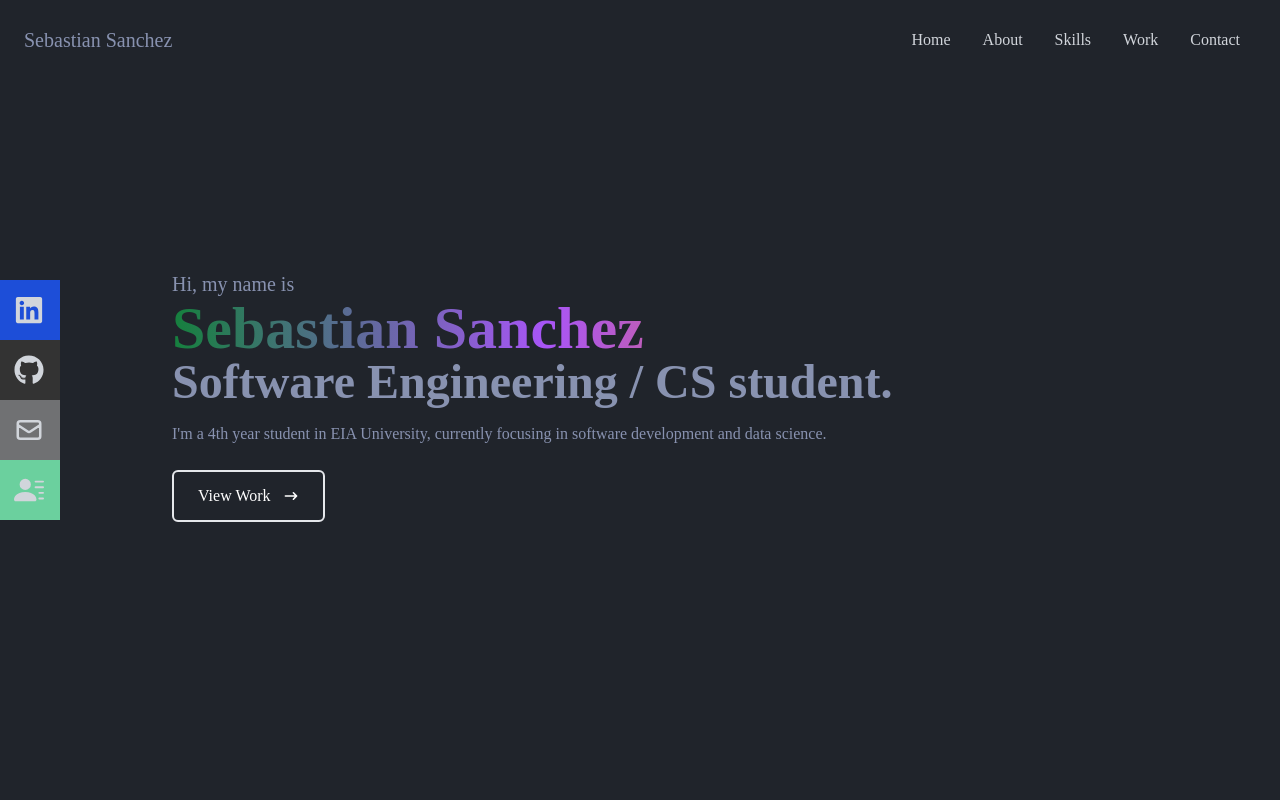
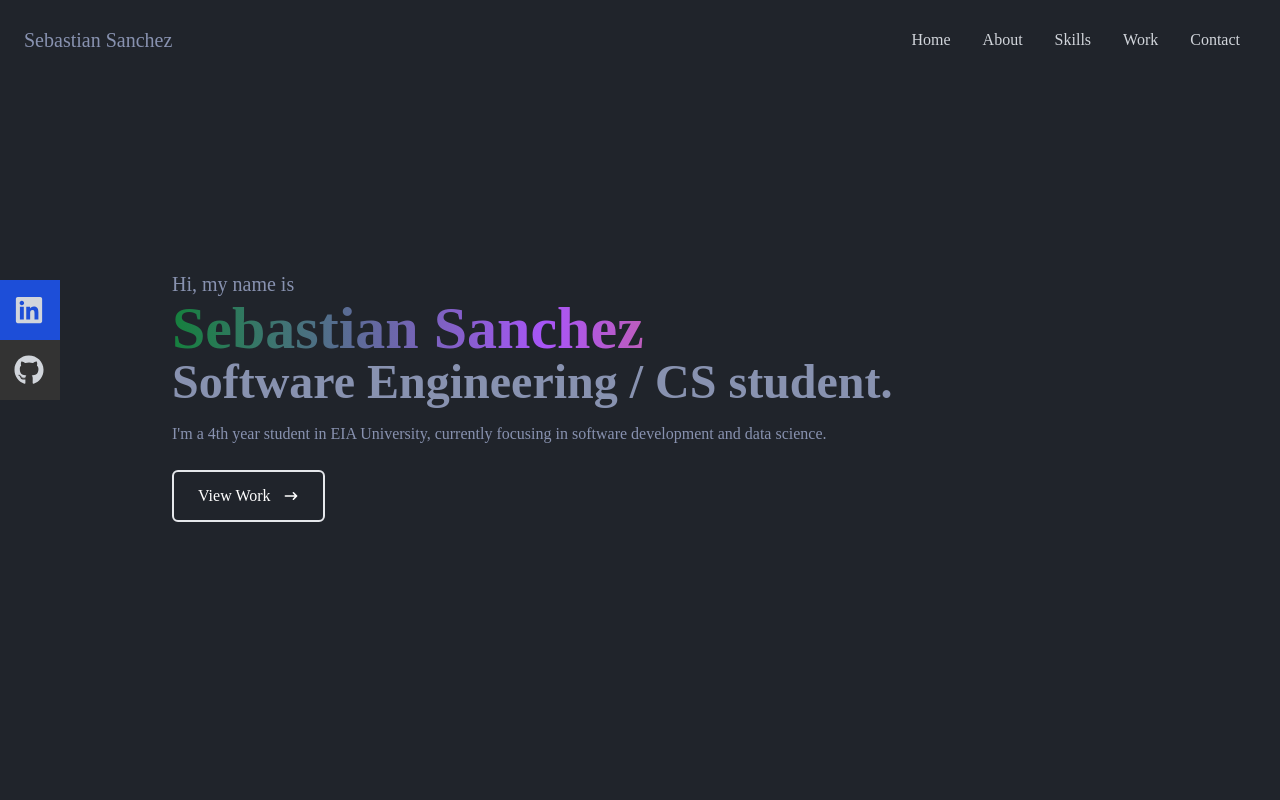
Before and after one commit to SebastianSanchez22/PersonalPortfolio, a React (Create React App) app: page / in a window 1280 px wide. Shown: the top 800 px of the page. Built offline with nearby package versions, Linux system fonts and the light colour scheme.

Commit message:
Removing unuseful buttons

```diff
--- a/src/components/Navbar.jsx
+++ b/src/components/Navbar.jsx
@@ -1,7 +1,5 @@
 import React, {useState} from 'react'
 import {FaBars, FaTimes, FaGithub, FaLinkedin} from 'react-icons/fa'
-import {HiOutlineMail} from 'react-icons/hi'
-import {BsFillPersonLinesFill} from 'react-icons/bs'
 import {Link} from 'react-scroll'
 //import Logo from '../assets/ReactLogo.png'
 
@@ -103,18 +101,6 @@ export const Navbar = () => {
                         GitHub <FaGithub size={30}/>
                     </a>
                 </li>
-                <li className='w-[160px] h-[60px] flex justify-between items-center ml-[-100px] hover:ml-[-10px] duration-300 bg-[#707173] text-xl'>
-                    <a className='flex justify-between items-center w-full text-gray-300'
-                    href="/">
-                        Email <HiOutlineMail size={30}/>
-                    </a>
-                </li>
-                <li className='w-[160px] h-[60px] flex justify-between items-center ml-[-100px] hover:ml-[-10px] duration-300 bg-[#6BD09E] text-xl'>
-                    <a className='flex justify-between items-center w-full text-gray-300'
-                    href="/">
-                        Resume <BsFillPersonLinesFill size={30}/>
-                    </a>
-                </li>
             </ul>
         </div>
     </div>
```
